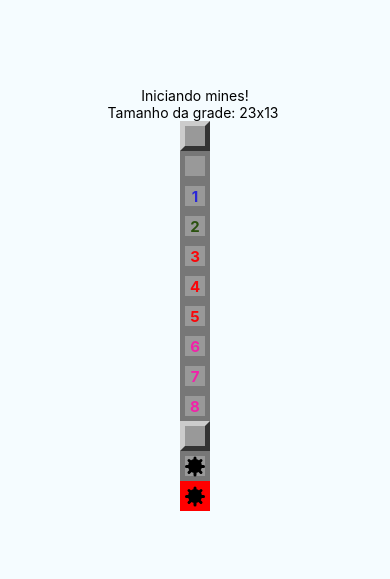
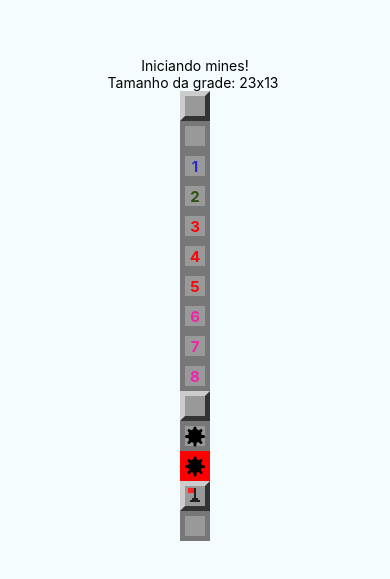
Before and after one commit to dronan/react-native-mines, a React Native app: screen / in a window 390 px wide. Shown: the part 123-702 px from the top of the page. Built offline with nearby package versions, Linux system fonts and the light colour scheme.

Commit message:
testes e usando o flag

```diff
--- a/App.tsx
+++ b/App.tsx
@@ -23,6 +23,8 @@ export default class App extends Component {
           <Field mined />
           <Field opened mined />
           <Field opened mined exploded />
+          <Field flagged />
+          <Field flagged opened />
         </View>
       )
   }
--- a/src/components/Field.js
+++ b/src/components/Field.js
@@ -2,14 +2,16 @@ import React from 'react';
 import {StyleSheet, View, Text} from 'react-native';
 import params from '../params';
 import Mine from './Mine';
+import Flag from './Flag';
 
 export default props => {
-  const {mined, opened, nearMines, exploded} = props;
+  const {mined, opened, nearMines, exploded, flagged} = props;
 
   const stylesField = [styles.field];
   if (opened) stylesField.push(styles.opened);
   if (exploded) stylesField.push(styles.exploded);
-  if (stylesField.length === 1) stylesField.push(styles.regular);
+  if (flagged) stylesField.push(styles.flagged);
+  if (!opened && !exploded) stylesField.push(styles.regular);
 
   let color = null;
   if (nearMines > 0) {
@@ -27,6 +29,7 @@ export default props => {
         false
       )}
       {mined && opened ? <Mine /> : false}
+      {!opened && flagged ? <Flag /> : false}
     </View>
   );
 };
```
